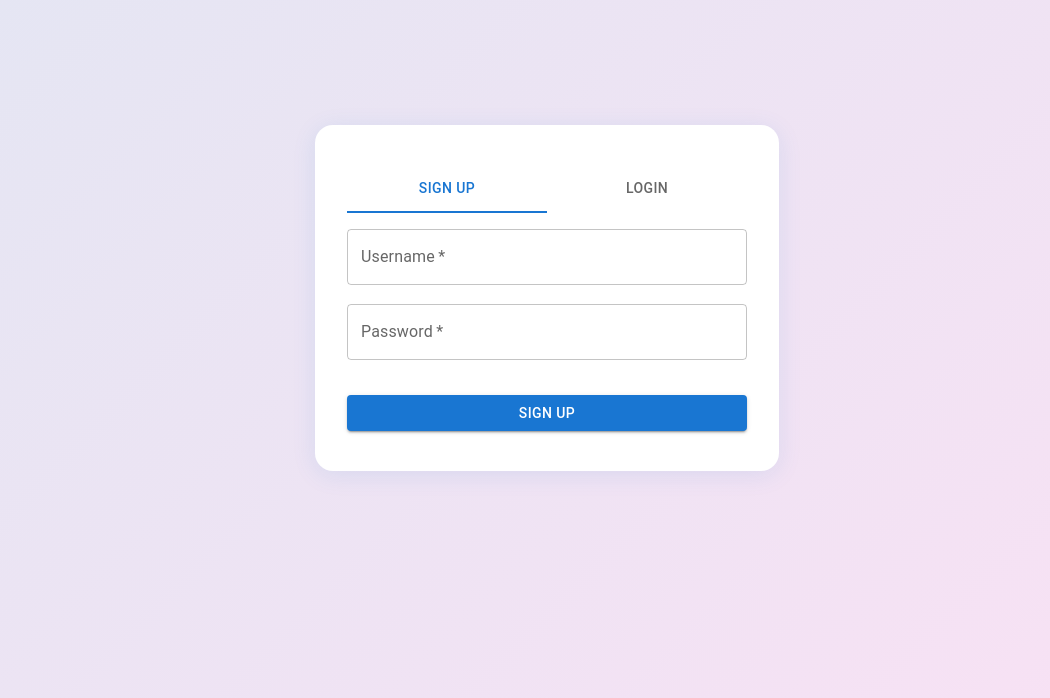
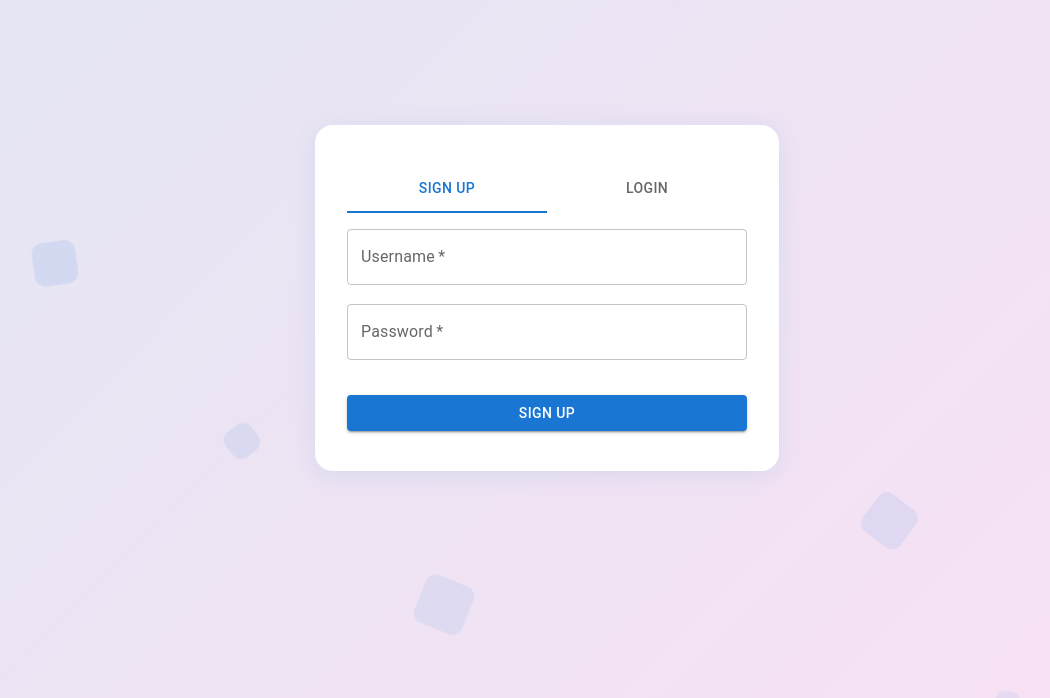
Before and after one commit to sethumadhavan7/Gascylinderknobcontrolling-website, a React (Create React App) app in the folder client/: page /auth in a window 1280 px wide. Shown: the part 102-800 px from the top of the page, without its empty margins (93-1143 px from the left). Built offline with nearby package versions, Linux system fonts and the light colour scheme.

Commit message:
Update Auth.js

```diff
--- a/client/src/pages/Auth.js
+++ b/client/src/pages/Auth.js
@@ -1,3 +1,78 @@
+// import React, { useState } from 'react';
+// import { Tabs, Tab, TextField, Button, Typography } from '@mui/material';
+// import axios from 'axios';
+// import { useNavigate } from 'react-router-dom';
+// import '../App.css';
+
+// const Auth = () => {
+//   const [tab, setTab] = useState(0);
+//   const [username, setUsername] = useState('');
+//   const [password, setPassword] = useState('');
+//   const [error, setError] = useState('');
+//   const navigate = useNavigate();
+
+//   const handleTabChange = (e, newValue) => {
+//     setTab(newValue);
+//     setError('');
+//     setUsername('');
+//     setPassword('');
+//   };
+
+//   const handleSignup = async (e) => {
+//     e.preventDefault();
+//     setError('');
+//     try {
+//       await axios.post(`${process.env.REACT_APP_API_URL}/api/auth/signup`, { username, password });
+//       setTab(1); // Switch to login tab after signup
+//       setUsername('');
+//       setPassword('');
+//     } catch (err) {
+//       setError(err.response?.data?.message || 'Signup failed');
+//     }
+//   };
+
+//   const handleLogin = async (e) => {
+//     e.preventDefault();
+//     setError('');
+//     try {
+//       const res = await axios.post(`${process.env.REACT_APP_API_URL}/api/auth/login`, { username, password });
+//       localStorage.setItem('token', res.data.token);
+//       navigate('/dashboard');
+//     } catch (err) {
+//       setError(err.response?.data?.message || 'Login failed');
+//     }
+//   };
+
+//   return (
+//     <div className="background">
+//       <div className="card-container">
+//         <Tabs value={tab} onChange={handleTabChange} variant="fullWidth" sx={{ width: '100%', marginBottom: 2 }}>
+//           <Tab label="Sign Up" />
+//           <Tab label="Login" />
+//         </Tabs>
+//         {tab === 0 && (
+//           <form onSubmit={handleSignup} style={{ width: '100%' }}>
+//             <TextField label="Username" fullWidth className="styled-input" value={username} onChange={e => setUsername(e.target.value)} required />
+//             <TextField label="Password" type="password" fullWidth className="styled-input" value={password} onChange={e => setPassword(e.target.value)} required />
+//             {error && <Typography color="error" align="center">{error}</Typography>}
+//             <Button type="submit" variant="contained" color="primary" fullWidth className="styled-button">Sign Up</Button>
+//           </form>
+//         )}
+//         {tab === 1 && (
+//           <form onSubmit={handleLogin} style={{ width: '100%' }}>
+//             <TextField label="Username" fullWidth className="styled-input" value={username} onChange={e => setUsername(e.target.value)} required />
+//             <TextField label="Password" type="password" fullWidth className="styled-input" value={password} onChange={e => setPassword(e.target.value)} required />
+//             {error && <Typography color="error" align="center">{error}</Typography>}
+//             <Button type="submit" variant="contained" color="primary" fullWidth className="styled-button">Login</Button>
+//           </form>
+//         )}
+//       </div>
+//     </div>
+//   );
+// };
+
+// export default Auth;
+
 import React, { useState } from 'react';
 import { Tabs, Tab, TextField, Button, Typography } from '@mui/material';
 import axios from 'axios';
@@ -45,6 +120,13 @@ const Auth = () => {
 
   return (
     <div className="background">
+      {/* Floating cubes for animated background */}
+      <div className="cube"></div>
+      <div className="cube"></div>
+      <div className="cube"></div>
+      <div className="cube"></div>
+      <div className="cube"></div>
+      <div className="cube"></div>
       <div className="card-container">
         <Tabs value={tab} onChange={handleTabChange} variant="fullWidth" sx={{ width: '100%', marginBottom: 2 }}>
           <Tab label="Sign Up" />
```
